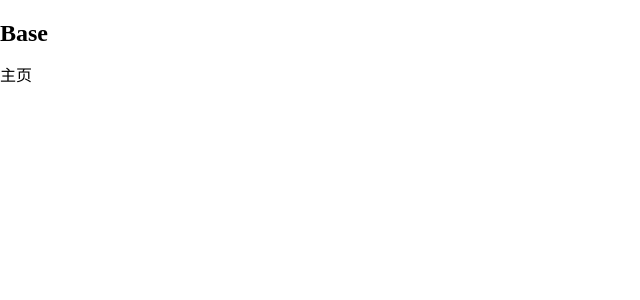
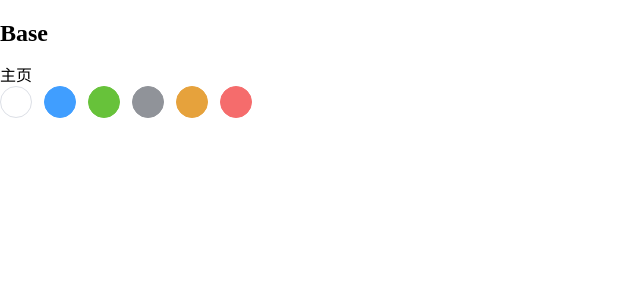
Before and after one commit to H-TWINKLE/vueCli3Base, a Vue app: page / in a window 1280 px wide. Shown: the top 300 px of the page, without its empty margins (0-640 px from the left). Built offline with nearby package versions, Linux system fonts and the light colour scheme.

Commit message:
更新组件

```diff
--- a/package.json
+++ b/package.json
@@ -8,11 +8,13 @@
         "lint": "lint-staged"
     },
     "dependencies": {
+        "@element-plus/icons": "^0.0.11",
         "axios": "^0.24.0",
         "dayjs": "^1.10.7",
-    "element-plus": "^1.2.0-beta.4",
+        "element-plus": "2.2.29",
+        "normalize.css": "^8.0.1",
         "font-awesome": "^4.7.0",
-    "normalize.css": "^8.0.1",
+        "pinia": "^2.0.30",
         "vue": "^3.2.25",
         "vue-router": "^4.0.13",
         "wangeditor": "^4.7.10"
--- a/src/basic_service/plugin/element.ts
+++ b/src/basic_service/plugin/element.ts
@@ -1,6 +1,10 @@
 import ElementPlus from 'element-plus'
 import 'element-plus/theme-chalk/index.css'
+import * as ElementPlusIconsVue from '@element-plus/icons-vue'
 
 export function installElement(app: any) {
-	app.use(ElementPlus)
+    app.use(ElementPlus)
+    for (const [key, component] of Object.entries(ElementPlusIconsVue)) {
+        app.component(key, component)
+    }
 }
--- a/src/view/home/Home.vue
+++ b/src/view/home/Home.vue
@@ -1,5 +1,15 @@
 <template>
-    <div>主页</div>
+    <div>
+        <div>主页</div>
+        <el-row>
+            <el-button :icon="Search" circle/>
+            <el-button type="primary" :icon="Edit" circle/>
+            <el-button type="success" :icon="Check" circle/>
+            <el-button type="info" :icon="Message" circle/>
+            <el-button type="warning" :icon="Star" circle/>
+            <el-button type="danger" :icon="Delete" circle/>
+        </el-row>
+    </div>
 </template>
 
 <script lang="ts">
--- a/src/view/home/home.ts
+++ b/src/view/home/home.ts
@@ -1,6 +1,10 @@
-import { defineComponent } from 'vue'
+import {defineComponent} from 'vue'
+import {Search} from "@element-plus/icons";
 
 export default defineComponent({
+    components: {
+        Search
+    },
     name: 'Home',
     setup() {
     }
```
Lines whose indentation alone changed are shown as unchanged.
